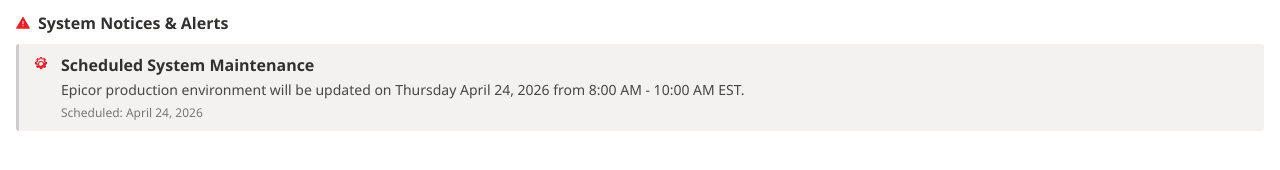
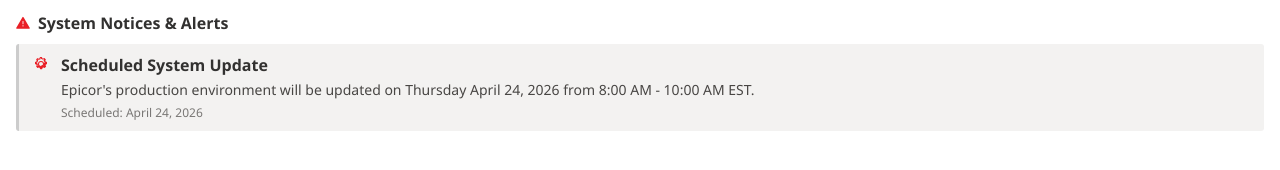
Before and after one commit to ametaxasSSI/SharePointNotices, a plain HTML site: page index.html in a window 1280 px wide. Drawn offline with Linux system fonts and the light colour scheme.

Commit message:
Update index.html

```diff
--- a/index.html
+++ b/index.html
@@ -66,8 +66,8 @@
 
     {
       show: true,
-      title: "Scheduled System Maintenance",
-      body: "Epicor production environment will be updated on Thursday April 24, 2026 from 8:00 AM - 10:00 AM EST.",
+      title: "Scheduled System Update",
+      body: "Epicor's production environment will be updated on Thursday April 24, 2026 from 8:00 AM - 10:00 AM EST.",
       date: "Scheduled: April 24, 2026"
     },
 
```
